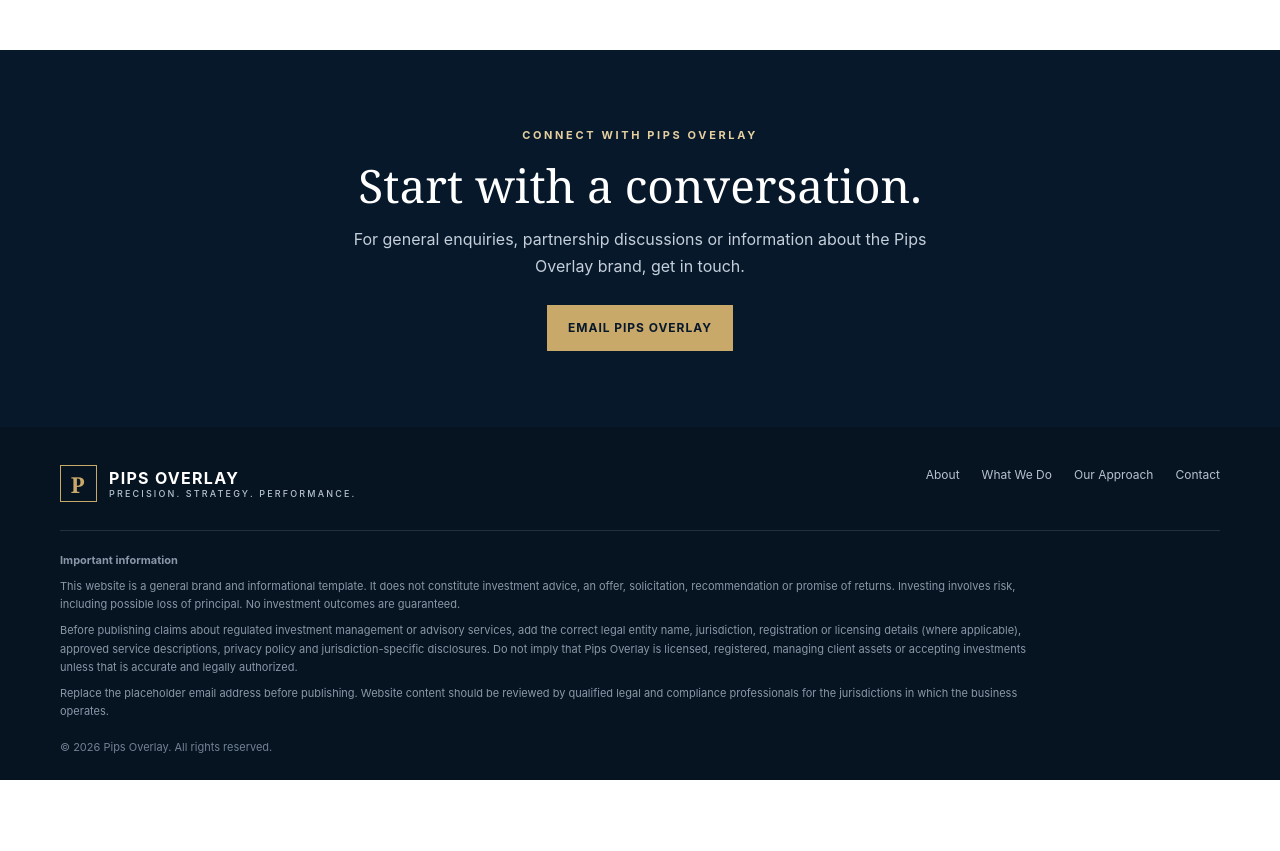
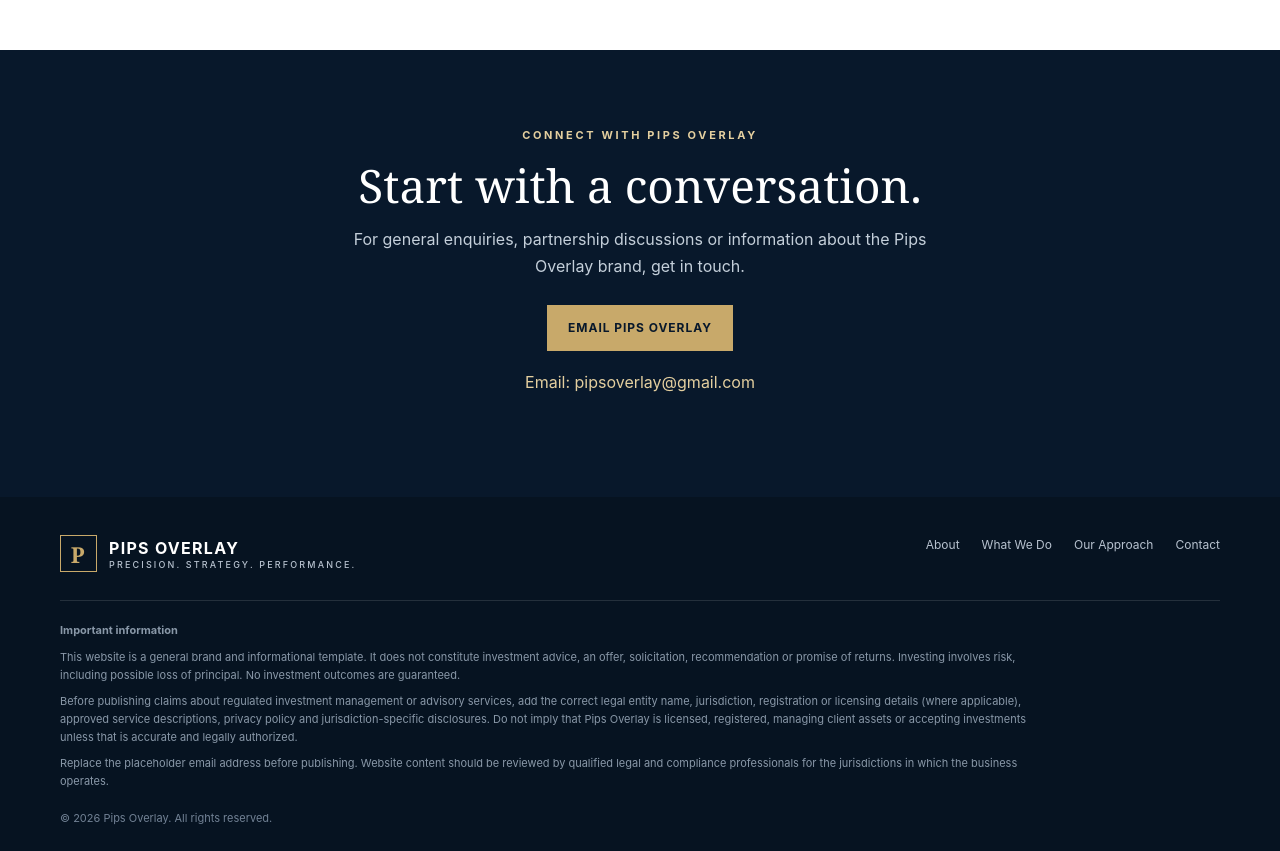
Before and after one commit to pipsoverlay/Pipsoverlay.github.io, a plain HTML site: page index.html in a window 1280 px wide. Shown: the part 2500-3351 px from the top of the page. Before the commit the page ends 3280 px from the top, so only its background shows below. Drawn offline with Linux system fonts and the light colour scheme.

Commit message:
Add email contact information in the footer section

```diff
--- a/index.html
+++ b/index.html
@@ -84,7 +84,7 @@
     </div>
   </section>
   <section class="cta" id="contact">
-    <div class="wrap"><div class="eyebrow">Connect With Pips Overlay</div><h2>Start with a conversation.</h2><p>For general enquiries, partnership discussions or information about the Pips Overlay brand, get in touch.</p><a class="btn btn-gold" href="mailto:pipsoverlay@gmail.com">Email Pips Overlay</a></div>
+    <div class="wrap"><div class="eyebrow">Connect With Pips Overlay</div><h2>Start with a conversation.</h2><p>For general enquiries, partnership discussions or information about the Pips Overlay brand, get in touch.</p><a class="btn btn-gold" href="mailto:pipsoverlay@gmail.com">Email Pips Overlay</a><p style="margin-top:18px;color:#e4cf9f;">Email: <a href="mailto:pipsoverlay@gmail.com">pipsoverlay@gmail.com</a></p></div>
   </section>
 </main>
 <footer>
```
